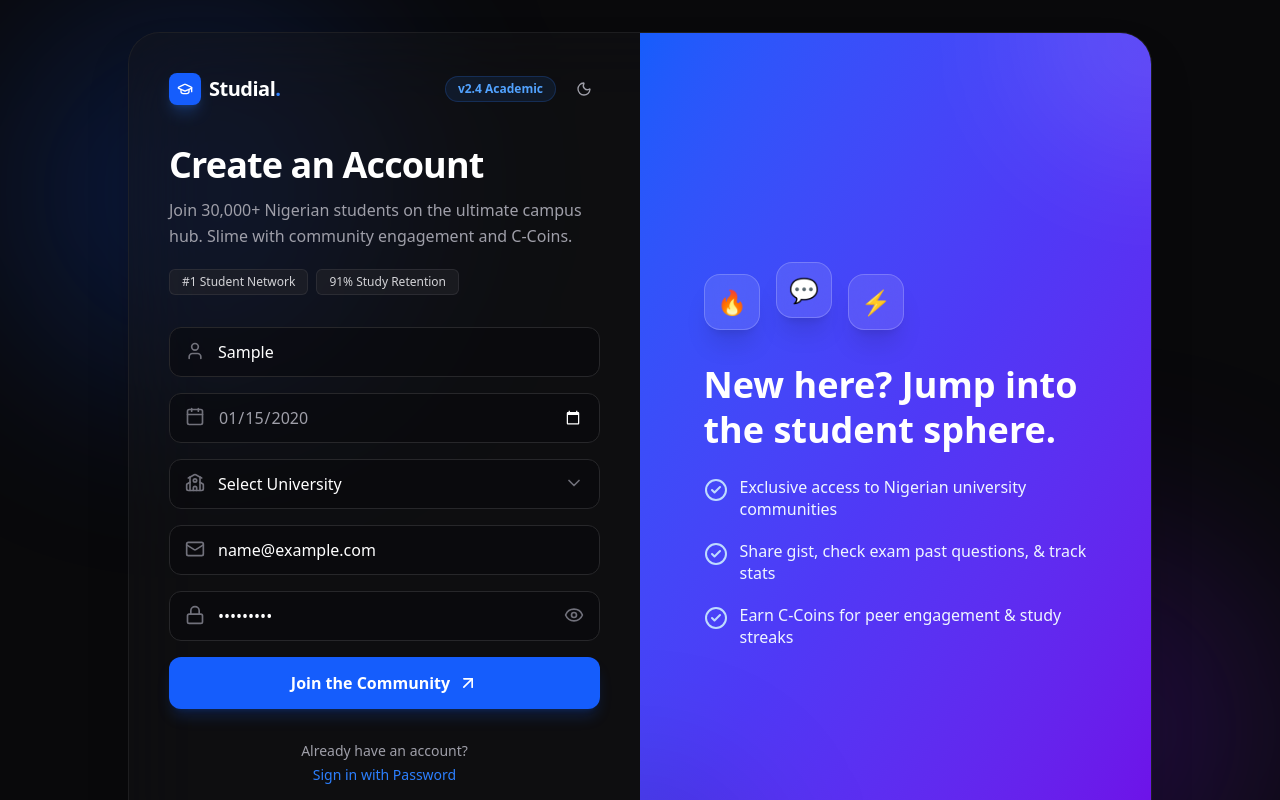
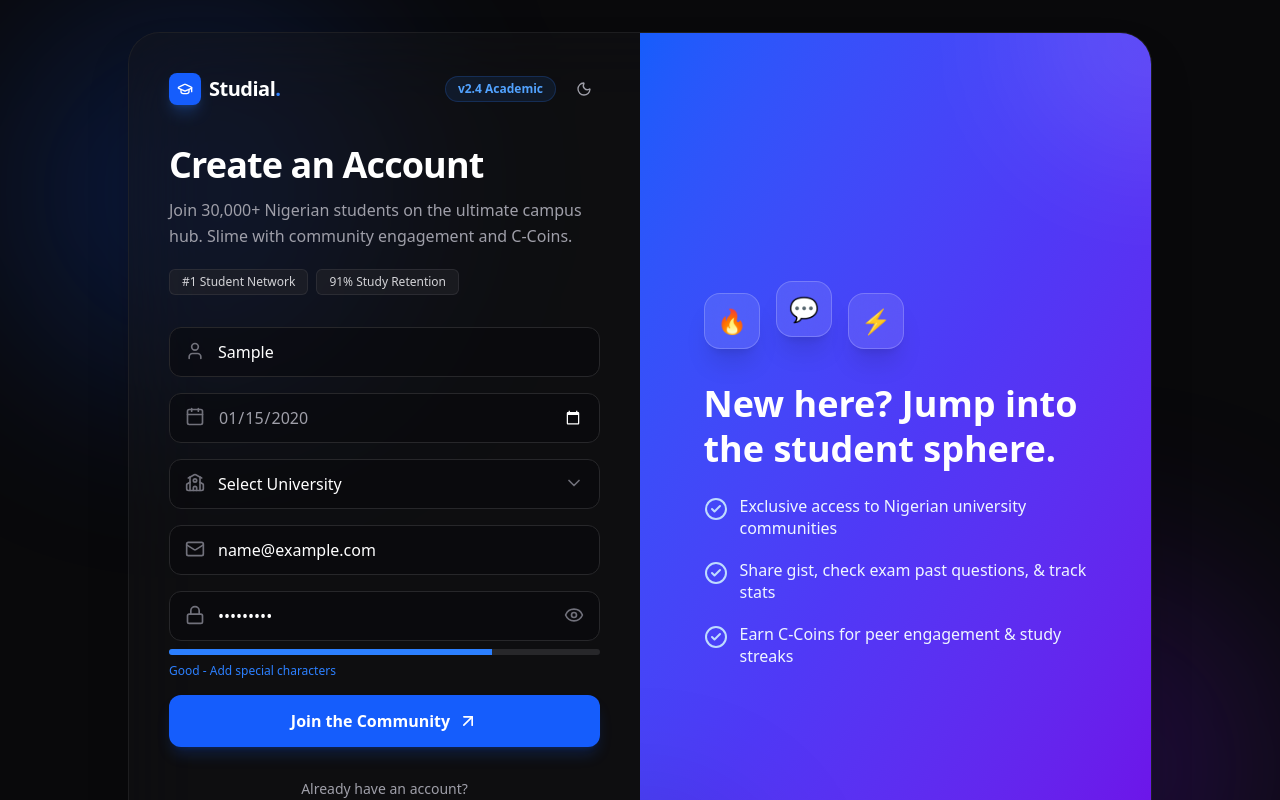
Before and after one commit to fortcodec/Studial, a Next.js app: page /signup in a window 1280 px wide. Both pictures are taken after typing "Sample", "2020-01-15", "name@example.com", "Sample123" into the empty fields and a click on the button "Join the Community". Shown: the top 800 px of the page. Built offline with nearby package versions, Linux system fonts and the light colour scheme.

Commit message:
added complete auth UI

```diff
--- a/app/signup/page.tsx
+++ b/app/signup/page.tsx
@@ -19,9 +19,14 @@ import {
 } from 'lucide-react';
 
 export default function AuthPage() {
+  // Form State
   const [isSignUp, setIsSignUp] = useState(true);
   const [showPassword, setShowPassword] = useState(false);
   const [selectedUni, setSelectedUni] = useState('');
+
+  // Password Strength State
+  const [password, setPassword] = useState('');
+  const [strength, setStrength] = useState(0);
 
   // Theme State
   const [mounted, setMounted] = useState(false);
@@ -52,6 +57,17 @@ export default function AuthPage() {
     }
 
     localStorage.setItem('studial-theme', nextDark ? 'dark' : 'light');
+  };
+
+  const evaluatePassword = (val: string) => {
+    setPassword(val);
+    let score = 0;
+    if (!val) return setStrength(0);
+    if (val.length > 7) score += 1;
+    if (/[A-Z]/.test(val)) score += 1;
+    if (/[0-9]/.test(val)) score += 1;
+    if (/[^A-Za-z0-9]/.test(val)) score += 1;
+    setStrength(score);
   };
 
   const ThemeIcon = mounted ? (isDark ? Moon : Sun) : () => <div className="w-5 h-5" />;
@@ -184,10 +200,14 @@ export default function AuthPage() {
               />
             </div>
 
+            {/* Password Input with Strength Meter */}
+            <div className="space-y-2">
               <div className="relative">
                 <Lock className="absolute left-4 top-3.5 w-5 h-5 text-zinc-400 dark:text-zinc-500" />
                 <input
                   type={showPassword ? 'text' : 'password'}
+                  value={password}
+                  onChange={(e) => evaluatePassword(e.target.value)}
                   placeholder="Password"
                   className="w-full bg-white dark:bg-zinc-950/50 border border-zinc-300 dark:border-zinc-800 rounded-xl px-4 py-3 pl-12 pr-12 text-zinc-900 dark:text-white placeholder-zinc-400 dark:placeholder-zinc-500 focus:outline-none focus:border-blue-500 focus:ring-1 focus:ring-blue-500 transition-all"
                 />
@@ -198,6 +218,19 @@ export default function AuthPage() {
                 >
                   {showPassword ? <EyeOff className="w-5 h-5" /> : <Eye className="w-5 h-5" />}
                 </button>
+              </div>
+
+              {/* Strength Meter Bar (Only show on Sign Up) */}
+              {isSignUp && password.length > 0 && (
+                <>
+                  <div className="flex gap-1 mt-2 h-1.5 w-full rounded-full overflow-hidden bg-zinc-200 dark:bg-zinc-800">
+                    <div className={`h-full transition-all duration-300 ${strength >= 1 ? (strength === 1 ? 'bg-red-500 w-1/4' : strength === 2 ? 'bg-amber-500 w-2/4' : strength === 3 ? 'bg-blue-500 w-3/4' : 'bg-emerald-500 w-full') : 'w-0'}`} />
+                  </div>
+                  <p className={`text-xs mt-1 ${strength <= 1 ? 'text-red-500' : strength === 2 ? 'text-amber-500' : strength === 3 ? 'text-blue-500' : 'text-emerald-500'}`}>
+                    {strength <= 1 ? 'Weak - Add numbers & symbols' : strength === 2 ? 'Fair - Add uppercase letters' : strength === 3 ? 'Good - Add special characters' : 'Strong password'}
+                  </p>
+                </>
+              )}
             </div>
 
             {!isSignUp && (
--- a/package.json
+++ b/package.json
@@ -9,6 +9,7 @@
     "lint": "eslint"
   },
   "dependencies": {
+    "@supabase/supabase-js": "^2.119.0",
     "lucide-react": "^1.67.0",
     "next": "16.4.5",
     "react": "19.3.0",
```
Also changed, not shown: 1 other file (tests, documents, lock files or other folders). Lines whose indentation alone changed are shown as unchanged.
